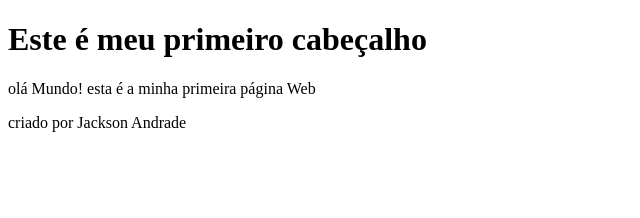
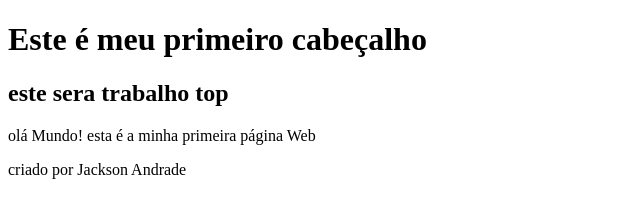
Before and after one commit to jacksonandradesilva/ProjetoReceita, a plain HTML site: page index.html in a window 1280 px wide. Shown: the whole page, without its empty margins (0-640 px from the left). Drawn offline with Linux system fonts and the light colour scheme.

Commit message:
criação h2 para teste

```diff
--- a/index.html
+++ b/index.html
@@ -7,6 +7,8 @@
 </head>
 <body>
     <h1>Este é meu primeiro cabeçalho</h1>
+    <h2>este sera trabalho top</h2>
+
 
     <p> olá Mundo! esta é a minha primeira página Web</p>
 
```
